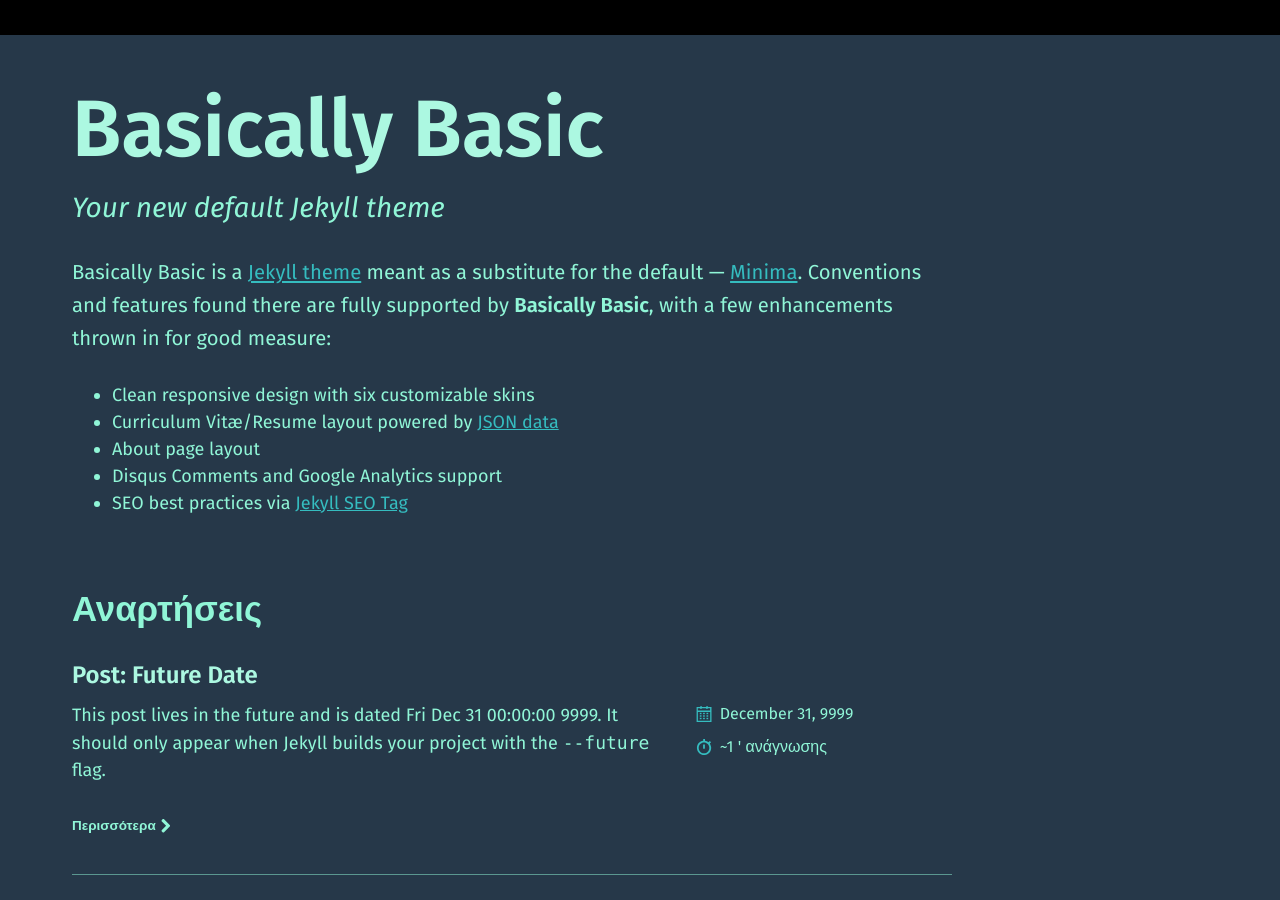
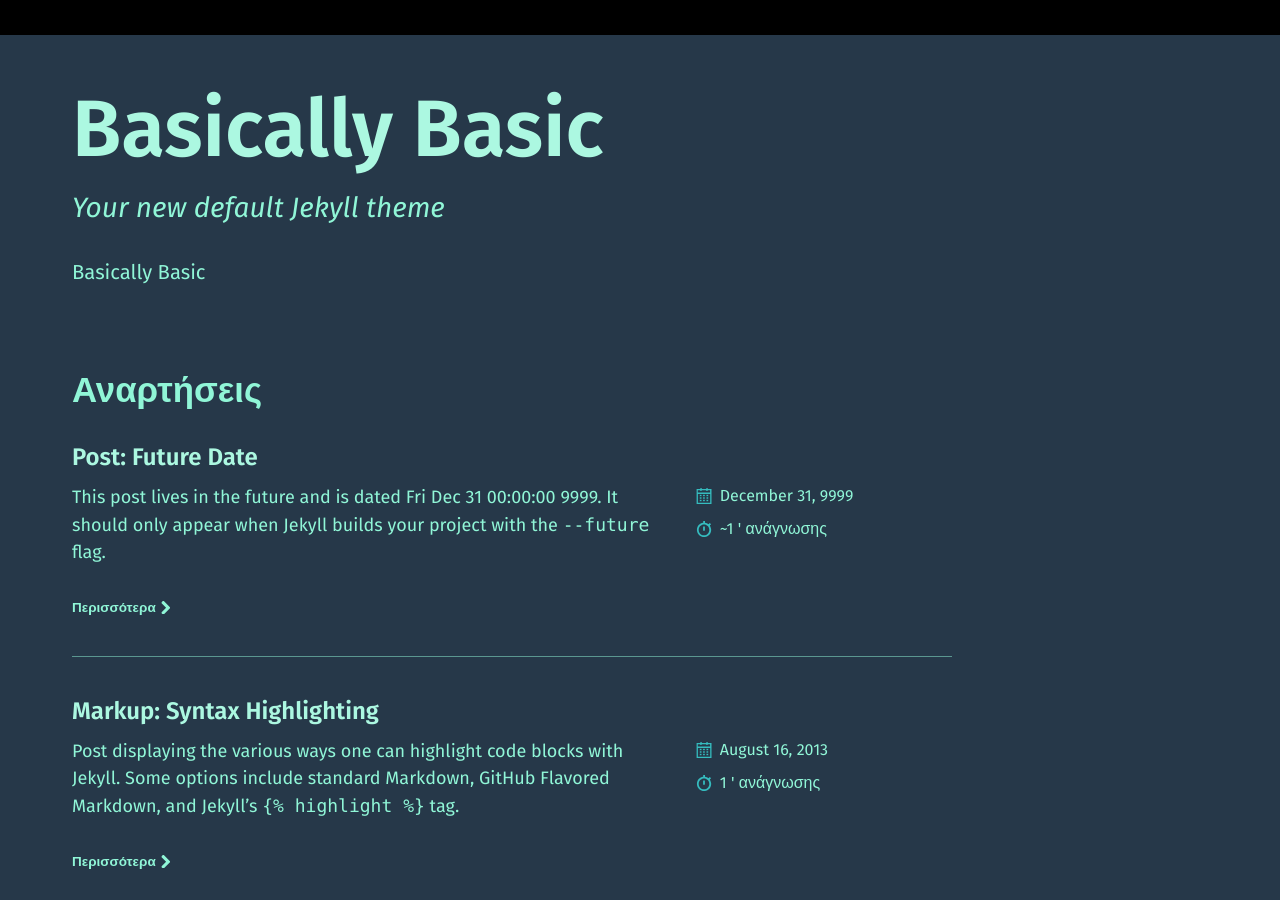
Before and after one commit to sunbliss/simple, a Jekyll site: the page built from index.html, in a window 1280 px wide and 900 px high, scrolled down 507 px. Built offline with Jekyll 4.4.1, drawn with Linux system fonts in a browser that asks for light colours; the list of posts is cut into pages by our own code; comment, search, counter and statistics services are not loaded; a style sheet for code colours, icons or effects is not loaded.

Commit message:
Update index.html

```diff
--- a/index.html
+++ b/index.html
@@ -5,11 +5,5 @@
 sub_title: "Your new default Jekyll theme"
 image: /assets/images/image-alignment-1200x4002.jpg
 introduction: |
-  Basically Basic is a [Jekyll theme](https://jekyllrb.com/docs/themes/) meant as a substitute for the default --- [Minima](https://github.com/jekyll/minima). Conventions and features found there are fully supported by **Basically Basic**, with a few enhancements thrown in for good measure:
-
-  - Clean responsive design with six customizable skins
-  - Curriculum Vitæ/Resume layout powered by [JSON data](http://registry.jsonresume.org/)
-  - About page layout
-  - Disqus Comments and Google Analytics support
-  - SEO best practices via [Jekyll SEO Tag](https://github.com/jekyll/jekyll-seo-tag/)
+  Basically Basic
 ---
```
